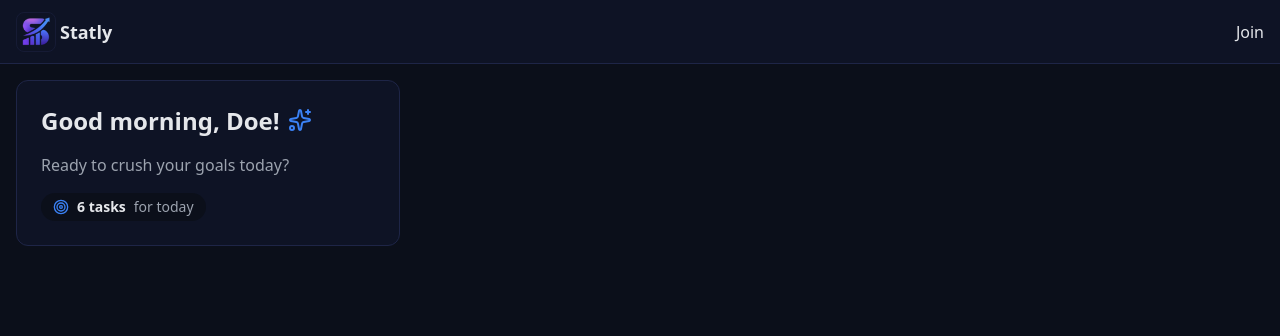
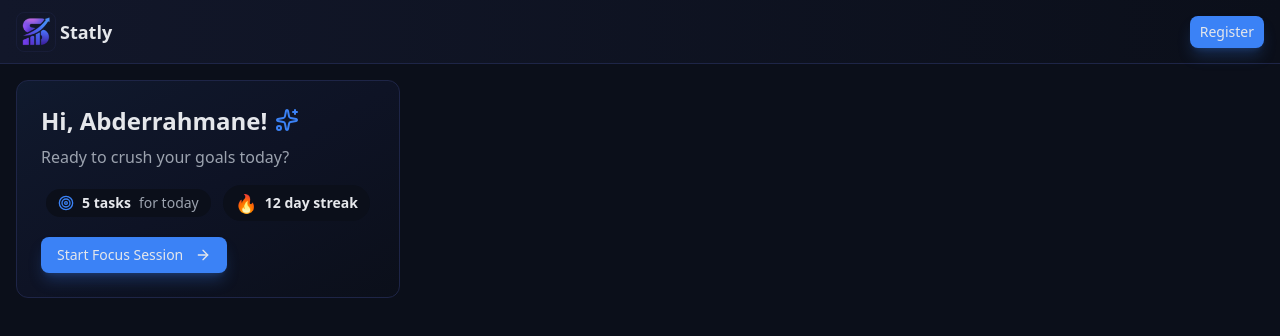
Before and after one commit to Abderrahmane-belarbi/statly, a Next.js app: page / in a window 1280 px wide. Shown: the top 336 px of the page. Built offline with nearby package versions, Linux system fonts and the light colour scheme; no server answers.

Commit message:
Update Validation

```diff
--- a/app/page.tsx
+++ b/app/page.tsx
@@ -1,26 +1,8 @@
-import { Sparkles, ArrowRight, Target } from "lucide-react";
-
+import WelcomeBanner from "@/components/welcome-banner.tsx";
 export default function Home() {
     return (
         <div className="max-w-sm m-4 text-text space-y-6">
-            <div className="space-y-2">
-                <div className="p-6 space-y-4 border border-border bg-surface-2 rounded-xl">
-                    <div className="flex items-center gap-2">
-                        <p className="text-text text-2xl font-bold text-center">
-                            Good morning, Doe!
-                        </p>
-                        <Sparkles className="h-6 w-6 animate-float text-primary" />
-                    </div>
-                    <p className="text-muted">
-                        Ready to crush your goals today?
-                    </p>
-                    <div className="bg-app w-fit rounded-full px-3 py-1 text-sm font-semibold flex items-center gap-2 ">
-                       <Target className="h-4 w-4 text-primary" />
-                        <p>6 tasks</p>
-                        <p className="text-muted font-normal">for today</p>
-                    </div>
-                </div>
-            </div>
+            <WelcomeBanner userName="Abderrahmane"/>
         </div>
     );
 }
--- a/app/sign-up/page.tsx
+++ b/app/sign-up/page.tsx
@@ -4,20 +4,31 @@ import Image from "next/image";
 import Link from "next/link";
 import SocialButton from "@/components/auth/social-button";
 import { useState } from "react";
-import { User, userSchema } from "@/lib/validation";
+import { UserRegister, UserRegisterSchema } from "@/lib/validation";
 import { Mail, Lock, User as UserIcon } from "lucide-react";
 import z from "zod";
 
 export default function SignUpPage() {
-    const [userData, setUserData] = useState<User>({
+    const [userData, setUserData] = useState<UserRegister>({
         username: "",
         email: "",
-        password: ""
+        password: "",
+        confirmPassword: ""
     });
-
-    function onRegister(data: User) {
-      if(!user) return
-      const validated = userSchema.safeParse(data);
+    const [errors, setErrors] = useState<FieldErrors>();
+    type FieldErrors = Partial<Record<keyof UserRegister, string>>;
+    function fieldErrors(error: z.zodError<UserRegister>): FieldErrors {
+        const flat = z.flattenError(error).fieldErrors;
+        return {
+            username: flat.username?.[0],
+            email: flat.email?.[0],
+            password: flat.password?.[0],
+            confirmPassword: flat.confirmPassword?.[0]
+        };
+    }
+    function onRegister(data: UserRegister) {
+        const validated = UserRegisterSchema.safeParse(data);
+        alert(JSON.stringify(validated));
     }
 
     return (
@@ -49,7 +60,6 @@ export default function SignUpPage() {
                     </p>
                 </div>
                 <div className="w-full flex flex-col gap-2">
-
                     <div className="relative">
                         <UserIcon className="pointer-events-none absolute left-3 top-1/2 h-4 w-4 -translate-y-1/2 text-muted" />
                         <input
@@ -98,9 +108,25 @@ export default function SignUpPage() {
                         />
                     </div>
 
+                    <div className="relative">
+                        <Lock className="pointer-events-none absolute left-3 top-1/2 h-4 w-4 -translate-y-1/2 text-muted" />
+                        <input
+                            value={userData.confirmPassword}
+                            type="password"
+                            placeholder="••••••••"
+                            className="pl-10 pr-3 input-app"
+                            onChange={event =>
+                                setUserData({
+                                    ...userData,
+                                    confirmPassword: event.target.value
+                                })
+                            }
+                        />
+                    </div>
+
                     <button
                         className="py-1 mt-2 rounded-xl font-bold text-white bg-[linear-gradient(90deg,#3B4ED3_0%,#4749C7_28%,#5A3EB4_62%,#6A3AA7_100%)] shadow-[0_18px_60px_rgba(72,76,210,0.22)] ring-1 ring-white/10 hover:brightness-110 active:brightness-95 transition"
-                        onClick={() => {}}
+                        onClick={() => onRegister(userData)}
                     >
                         Get Started
                     </button>
--- a/components/header.tsx
+++ b/components/header.tsx
@@ -4,12 +4,10 @@ import Image from "next/image";
 import ProfileButton from "@/components/profile-button";
 
 export default async function Header() {
-  const session = await auth();
+    const session = await auth();
     return (
-        <div className="w-full h-16 px-4 bg-surface-2 text-text border-b border-border top-0 z-50 flex items-center justify-between">
-            <Link
-            href="/"
-            className="flex items-center gap-1">
+        <div className="w-full h-16 px-4 bg-gradient-to-r from-surface to-app text-text border-b border-border top-0 z-50 flex items-center justify-between">
+            <Link href="/" className="flex items-center gap-1">
                 <div className="w-10 h-10 flex items-center justify-center  border border-border/50 shodow-soft rounded-lg">
                     <Image
                         width={36}
@@ -23,8 +21,11 @@ export default async function Header() {
             {session?.user ? (
                 <ProfileButton user={session.user} />
             ) : (
-                <Link className="font-light" href="/sign-up">
-                    Join
+                <Link
+                    className="font-medium text-sm bg-primary shadow-lg shadow-primary/25 px-2.5 py-1.5 rounded-lg"
+                    href="/sign-up"
+                >
+                    Register
                 </Link>
             )}
         </div>
--- /dev/null
+++ b/components/welcome-banner.tsx
@@ -0,0 +1,40 @@
+import { Sparkles, ArrowRight, Target } from "lucide-react";
+type WelcomeBannerProps = {
+    userName?: string;
+    tasks?: string;
+    streak?: number;
+};
+export default function WelcomeBanner({
+    userName = "there",
+    tasks = 5,
+    streak = 12
+}: WelcomeBannerProps) {
+    return (
+        <div className="p-6 space-y-4 border border-border bg-gradient-to-br from-primary/10 via-surface-2 to-app rounded-xl">
+            <div className="space-y-2">
+                <div className="flex items-center gap-2">
+                    <p className="text-text text-2xl line-clamp-1 font-bold">
+                        Hi, {userName}!
+                    </p>
+                    <Sparkles className="h-6 w-6 animate-float text-primary" />
+                </div>
+                <p className="text-muted">Ready to crush your goals today?</p>
+            </div>
+            <div className="flex items-center justify-center gap-3">
+                <div className="bg-app w-fit rounded-full px-3 py-1 text-sm font-semibold flex items-center gap-2 ">
+                    <Target className="h-4 w-4 text-primary" />
+                    <p>{tasks} tasks</p>
+                    <p className="text-muted font-normal">for today</p>
+                </div>
+                <div className="bg-app w-fit rounded-full px-3 py-1 text-sm font-semibold flex items-center gap-2 ">
+                    <span className="text-lg">🔥</span>
+                    <p>{streak} day streak</p>
+                </div>
+            </div>
+            <button className="flex items-center gap-3 bg-primary shadow-lg shadow-primary/25 py-2 px-4 rounded-lg active:scale-95">
+                <span className="text-sm font-medium">Start Focus Session</span>
+                <ArrowRight className="h-4 w-4" />
+            </button>
+        </div>
+    );
+}
--- a/lib/validation.ts
+++ b/lib/validation.ts
@@ -1,8 +1,12 @@
 import z from "zod";
-
-const userSchema = z.object({
-    username: z.string().min(3),
+export const UserLoginSchema = z.object({
     email: z.string().email(),
     password: z.string().min(6)
 });
-export type User = z.infer<typeof userSchema>;
+export const UserRegisterSchema = UserLoginSchema.extend({
+  username: z.string().min(3),
+        confirmPassword: z.string().min(6)
+})
+
+export type UserRegister = z.infer<typeof UserRegisterSchema>;
+export type UserLogin = z.infer<typeof UserLoginSchema>;
```
